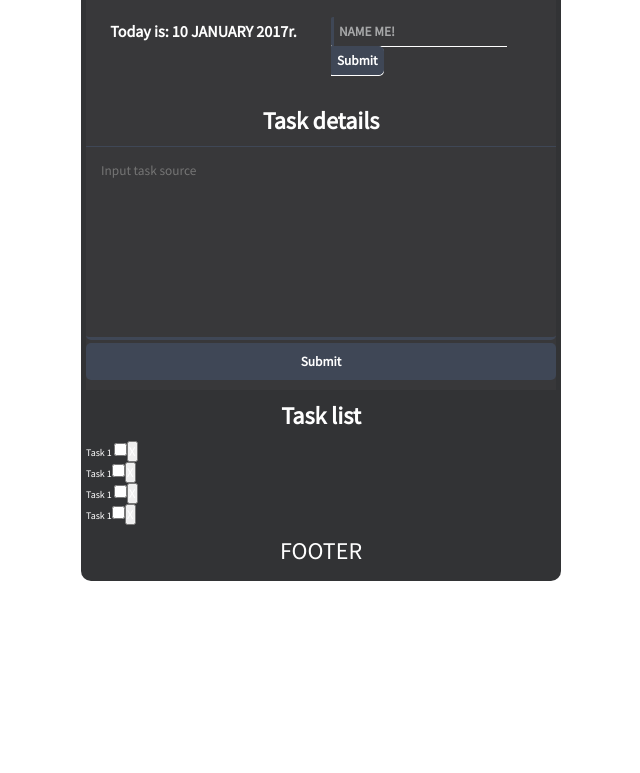
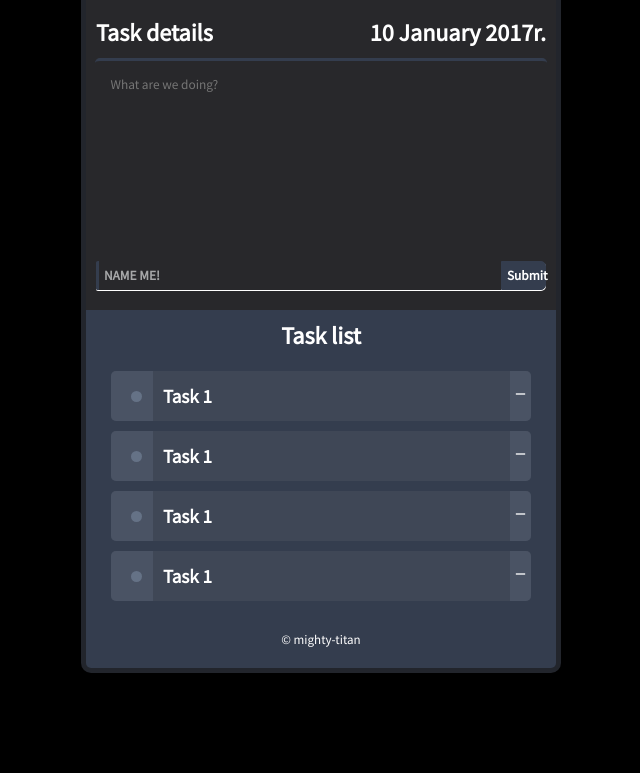
Before and after one commit to luknoj/Sealcode_workshops, a plain HTML site: page Projekt/index.html in a window 1280 px wide. Shown: the part 209-982 px from the top of the page, without its empty margins (319-959 px from the left). Before the commit the page ends 890 px from the top, so only its background shows below. Drawn offline with Linux system fonts and the light colour scheme.

Commit message:
finished styles for project app

```diff
--- a/Projekt/index.html
+++ b/Projekt/index.html
@@ -5,6 +5,7 @@
     <meta name="viewport" content="width=device-width, initial-scale=1.0">
     <meta http-equiv="X-UA-Compatible" content="ie=edge">
     <link rel="stylesheet" href="style.css">
+    <link rel="stylesheet" href="https://fonts.googleapis.com/icon?family=Material+Icons">
     <link href="https://fonts.googleapis.com/css?family=Source+Sans+Pro" rel="stylesheet">
     <title>ToDoApp</title>
 </head>
@@ -15,29 +16,54 @@
             <h3 class="head-title-second">What you have to do today?</h3>
         </div>
         <div id="add_task">
-            <p class="date">Today is: 10 JANUARY 2017r.</p>
+            <h1 class="title task-title">Task details</h1>
+            <p class="date">10 January 2017r.</p>
+            <textarea class="content-input" name="tasktext" id="taks_details" cols="30" rows="10"
+            placeholder="What are we doing?"></textarea>
             <div class="tasks">
                 <input type="text" name="taks" placeholder="NAME ME!">
                 <button class="submit">Submit</button>
             </div>
         </div>
-        <div id="task_input">
-            <h1 class="title">Task details</h1>
-            <textarea class="content-input" name="tasktext" id="taks_details" cols="30" rows="10"
-            placeholder="Input task source"></textarea>
-            <button>Submit</button>
-        </div>
         <div id="task_list">
             <h1 class="title">Task list</h1>
             <ul>
-                <li>Task 1 <input type="checkbox"><button>X</button></li>
-                <li>Task 1<input type="checkbox"><button>X</button></li>
-                <li>Task 1 <input type="checkbox"><button>X</button></li>
-                <li>Task 1<input type="checkbox"><button>X</button></li>
+                <li>
+                    <div class="checkbox-container">
+                            <input type="checkbox"/>
+                            <span class="checkbox"></span>
+                    </div>
+                    <p>Task 1</p>
+                    <button class="btn-delete"><i class="material-icons">remove</i></button>
+                </li>
+                <li>
+                    <div class="checkbox-container">
+                            <input type="checkbox"/>
+                            <span class="checkbox"></span>
+                    </div>
+                    <p>Task 1</p>
+                    <button class="btn-delete"><i class="material-icons">remove</i></button>
+                </li>
+                <li>
+                    <div class="checkbox-container">
+                            <input type="checkbox"/>
+                            <span class="checkbox"></span>
+                    </div>
+                    <p>Task 1</p>
+                    <button class="btn-delete"><i class="material-icons">remove</i></button>
+                </li>
+                <li>
+                    <div class="checkbox-container">
+                            <input type="checkbox"/>
+                            <span class="checkbox"></span>
+                    </div>
+                    <p>Task 1</p>
+                    <button class="btn-delete"><i class="material-icons">remove</i></button>
+                </li>
             </ul>
         </div>
         <footer>
-            <p class="title">FOOTER</p>
+            <p><a href="https://github.com/mighty-titan">© mighty-titan</a></p>
         </footer>
     </div>
 </body>
--- a/Projekt/style.css
+++ b/Projekt/style.css
@@ -5,8 +5,11 @@
     color: white;
     box-sizing: border-box;
 }
+html{
+  font-size: 10px;
+}
 body {
-font-size: 10px;
+  background: black;
 }
 .todo{
     border-radius: 10px;
@@ -16,57 +19,62 @@ font-size: 10px;
     display: flex;
     flex-direction: column;
     justify-content: center;
-    background: rgb(50, 51, 53);
+    background: rgb(34, 37, 44);
 }
 #header{
-  background: rgb(63, 71, 86);
+  background: rgb(52, 61, 78);
   padding: 20px;
   border-radius: 5px 5px 0 0;
 }
 .head-title-first {
-  color: rgb(190, 193, 116);
-  font-size: 1rem;
+  color: rgb(194, 181, 2);
+  font-size: 1.6rem;
   text-transform: uppercase;
   text-align: center;
 }
 .head-title-second {
   padding-top: 10px;
-  font-size: 1.5rem;
+  font-size: 2.4rem;
   text-align: center;
 }
 .title {
-    font-size: 1.5rem;
+    font-size: 2.4rem;
     text-align: center;
     padding-bottom: 10px;
 }
+.task-title {
+  padding: 10px;
+  text-align: left;
+  width:  50%;
+  display: inline-block;
+}
 #add_task {
-    background: rgb(56, 56, 58);
-    padding: 10px 0;
-    width: 100%;
+  font-size: 0;
+  background: rgb(40, 40, 43);
+  padding: 10px 0;
+  width: 100%;
 }
 .date {
-    line-height: 29px;
-    text-align: center;
+    text-align: right;
     position: relative;
     display: inline-block;
     font-weight: bold;
     padding: 10px;
-    float: left;
     width: 50%;
-    font-size: 1rem;
+    font-size: 2.4rem;
 }
 .tasks {
     position: relative;
     display: inline-block;
     padding: 10px;
-    float: left;
-    width: 50%;
+    width: 100%;
 }
 .tasks input::placeholder {
   font-weight: bold;
   color: rgb(166, 167, 168);
 }
 .tasks input {
+  width: 90%;
   float: left;
   height: 29px;
   padding: 5px;
@@ -74,7 +82,7 @@ font-size: 10px;
   background: none;
   color: white;
   border: 0;
-  border-left: 3px solid rgb(63, 71, 86);
+  border-left: 3px solid  rgb(52, 61, 78);
   border-radius: 2px 0 0 2px;
   box-shadow: 0px 1px 0px 0px white;
 
@@ -83,35 +91,34 @@ font-size: 10px;
   outline: none;
 }
 .submit {
+  width: 10%;
   float: left;
   font-weight: bold;
   text-align: center;
-  background: rgb(63, 71, 86);
+  background: rgb(52, 61, 78);
   border-radius: 0 5px 5px 0;
   padding: 5px;
   height: 29px;
-  border:1px solid rgb(63, 71, 86);
+  border:1px solid rgb(52, 61, 78);
   box-shadow: 0px 1px 0px 0px white;
 }
 .submit:focus{
   outline: none;
 }
-#task_input {
-    background: rgb(56, 56, 58);
-    padding: 10px 0;
-    width: 100%;
-}
 textarea[name=tasktext] {
+  display: block;
+  padding: 10px;
+  width: 96%;
+  margin: 0 auto;
+  border-top: 3px solid rgb(52, 61, 78);
+  border-left: 0;
+  border-right: 0;
+  border-bottom: 0px solid rgb(52, 61, 78);
   resize: none;
 }
 .content-input {
-  padding: 10px;
   background: none;
-  border-top: 1px solid rgb(63, 71, 86);
-  border-left: 0;
-  border-right: 0;
-  border-bottom: 3px solid rgb(63, 71, 86);
-  border-radius: 0 0 5px 5px;
+  border-radius: 5px 5px 5px 5px;
 }
 .content-input::placeholder {
   padding: 5px;
@@ -131,6 +138,115 @@ textarea[name=tasktext] {
     width: 100%;
 }
 #task_list {
+    background:rgb(52, 61, 78);
     width: 100%;
     padding: 10px 0;
 }
+#task_list > ul {
+  display: inline-block;
+  width: 100%;
+  list-style: none;
+}
+#task_list > ul > li {
+  margin: 10px 25px;
+  height: 50px;
+  border-radius: 5px;
+  background: rgb(63, 71, 86);
+}
+#task_list > ul > li > p {
+  line-height: 50px;
+  padding-left: 10px;
+  font-size: 1.9rem;
+  font-weight: bold;
+  height: 100%;
+  float: left;
+  display: inline-block;
+  width: 85%;
+}
+.btn-delete{
+  font-weight: lighter;
+  background: rgb(74, 83, 100);
+  height: inherit;
+  width: 5%;
+  border: 0;
+  border-radius: 0px 5px 5px 0;
+}
+.btn-delete i {
+  font-size: 1.6rem;
+}
+.btn-delete:focus {
+  outline: none;
+}
+.btn-delete:hover i {
+  animation: spin 0.5s linear;
+}
+.checkbox-container {
+  float: left;
+  border-radius: 5px 0 0 5px;
+  display: inline-block;
+  position: relative;
+  background: rgb(74, 83, 100);
+  height: 100%;
+  width: 10%;
+}
+.checkbox {
+  background: rgb(101, 114, 134);
+  border-radius: 50%;
+  top: 20px;
+  left: 20px;
+  height: 11px;
+  width: 11px;
+  position: absolute;
+}
+.checkbox-container:hover input ~ .checkbox{
+  background: rgb(44, 50, 61);
+}
+.checkbox-container input:checked ~ .checkbox{
+  background: rgb(44, 50, 61);
+}
+.checkbox:after{
+  content: "";
+  position: absolute;
+  display: none;
+
+}
+.checkbox-container input:checked ~ .checkbox:after{
+  display: block;
+}
+.checkbox-container .checkbox:after{
+  left: 3px;
+  border-radius: 50%;
+  height: 5px;
+  width: 5px;
+  background: rgb(95, 95, 95);
+  top: 3px;
+}
+.checkbox-container input {
+  position: absolute;
+  height: 50px;
+  width: 50px;
+  opacity: 0;
+  z-index: 1;
+}
+footer {
+  padding: 10px 0;
+  background: rgb(52, 61, 78);
+  border-radius: 0px 0px 5px 5px;
+}
+footer p {
+  padding-bottom: 10px;
+  text-align: center;
+  font-size: 1.3rem;
+}
+footer a {
+  text-decoration: none;
+}
+
+@keyframes spin {
+  0% {
+    transform: rotate(0deg);
+  }
+  100% {
+    transform: rotate(180deg);
+  }
+}
```
